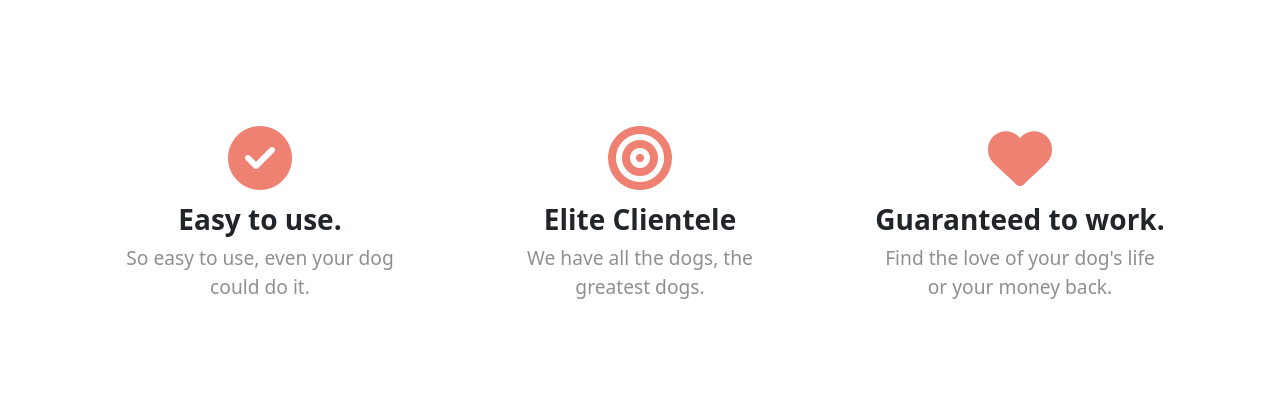
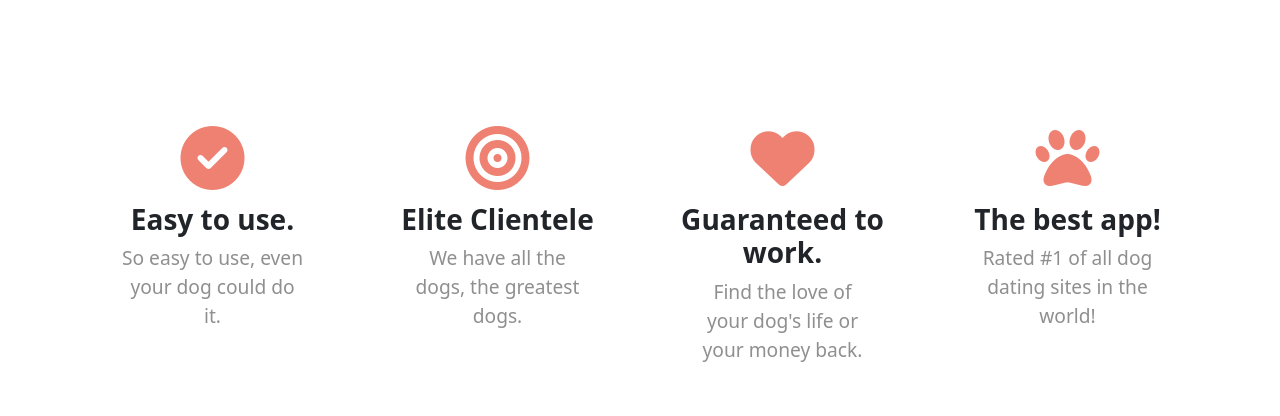
Before and after one commit to szymonpopio/tindog, a plain HTML site: page index.html in a window 1280 px wide. Shown: the part 536-952 px from the top of the page. Drawn offline with nearby package versions, Linux system fonts and the light colour scheme.

Commit message:
Ekstra oppgave

```diff
--- a/index.html
+++ b/index.html
@@ -73,22 +73,28 @@
 
 	<div class="container">
 		<div class="row">
-			<div class="icons features-group col-lg-4">
+			<div class="icons features-group col-lg-3">
 				<i class="col-md fas fa-check-circle"></i>
 				<h3 class="col-md">Easy to use.</h3>
 				<p class="col-md">So easy to use, even your dog could do it.</p>
 			</div>
 
-			<div class="features-group col-lg-4">
+			<div class="features-group col-lg-3">
 				<i class="col-md fas fa-bullseye"></i>
 				<h3 class="col-md">Elite Clientele</h3>
 				<p class="col-md">We have all the dogs, the greatest dogs.</p>
 			</div>
 
-			<div class="features-group col-lg-4">
+			<div class="features-group col-lg-3">
 				<i class="col-md fas fa-heart"></i>
 				<h3 class="col-md">Guaranteed to work.</h3>
 				<p class="col-md">Find the love of your dog's life or your money back.</p>
+			</div>
+
+			<div class="features-group col-lg-3">
+				<i class="col-md fas fa-paw"></i>
+				<h3 class="col-md">The best app!</h3>
+				<p class="col-md">Rated #1 of all dog dating sites in the world!</p>
 			</div>
 		</div>
 
@@ -164,6 +170,7 @@
 				<li>5 Matches Per Day</li>
 				<li>10 Messages Per Day</li>
 				<li>Unlimited App Usage</li>
+				<br>
 			  </ul>
 			  <button type="button" class="w-100 btn btn-lg btn-outline-dark">Sign up</button>
 			</div>
@@ -180,6 +187,7 @@
 				<li>Unlimited Matches</li>
 				<li>Unlimited Messages</li>
 				<li>Unlimited App Usage</li>
+				<br>
 			  </ul>
 			  <button type="button" class="w-100 btn btn-lg btn-dark">Sign up</button>
 			</div>
@@ -226,6 +234,7 @@
 	<i class="fab fa-facebook-f"></i>
 	<i class="fab fa-instagram"></i>
 	<i class="fas fa-envelope"></i>
+	<a href="https://github.com/szymonpopio"><i class="fab fa-github"></i></a>
 
     <p>© Copyright 2018 TinDog</p>
 
```
